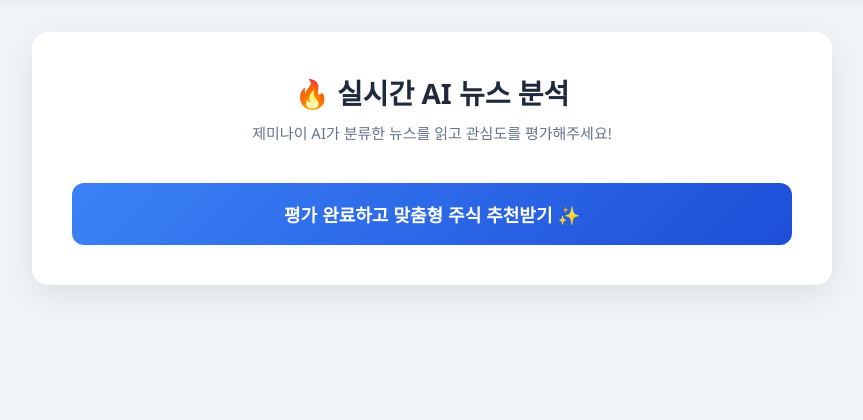
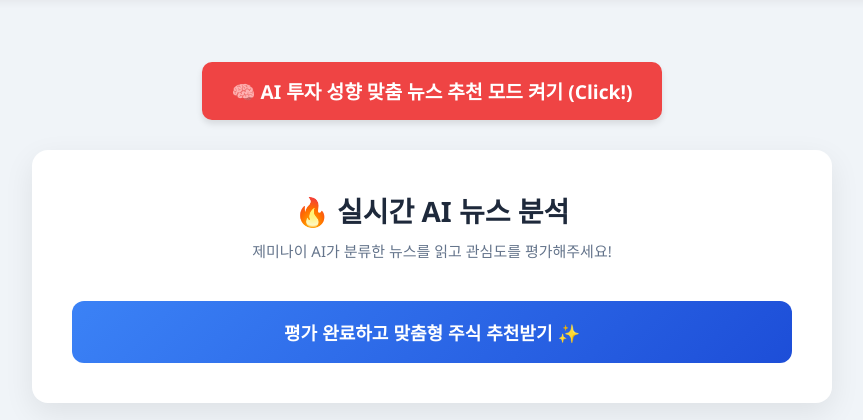
Before and after one commit to leedongho06/OSS_personalized_stock, a Flask app: page /news in a window 1280 px wide. Shown: the part 60-480 px from the top of the page, without its empty margins (208-1071 px from the left). Run offline with Flask 2, Linux system fonts and the light colour scheme; data that the repository does not hold is empty.

Commit message:
style: 기존 실시간 뉴스 페이지에 AI 맞춤 뉴스 연동 버튼 추가

```diff
--- a/templates/news.html
+++ b/templates/news.html
@@ -7,7 +7,7 @@
 {% endblock %}
 
 {% block content %}
-    <div class="container">
+    <div class="container"><div style="text-align:center; margin:30px 0;"><a href="/news/recommend" style="display:inline-block; padding:15px 30px; background-color:#ef4444; color:white; font-size:1.2em; font-weight:bold; text-decoration:none; border-radius:10px; box-shadow:0 4px 6px rgba(0,0,0,0.1);">🧠 AI 투자 성향 맞춤 뉴스 추천 모드 켜기 (Click!)</a></div>
         <div class="news-panel">
             <h2>🔥 실시간 AI 뉴스 분석</h2>
             <p class="subtitle">제미나이 AI가 분류한 뉴스를 읽고 관심도를 평가해주세요!</p>
```
